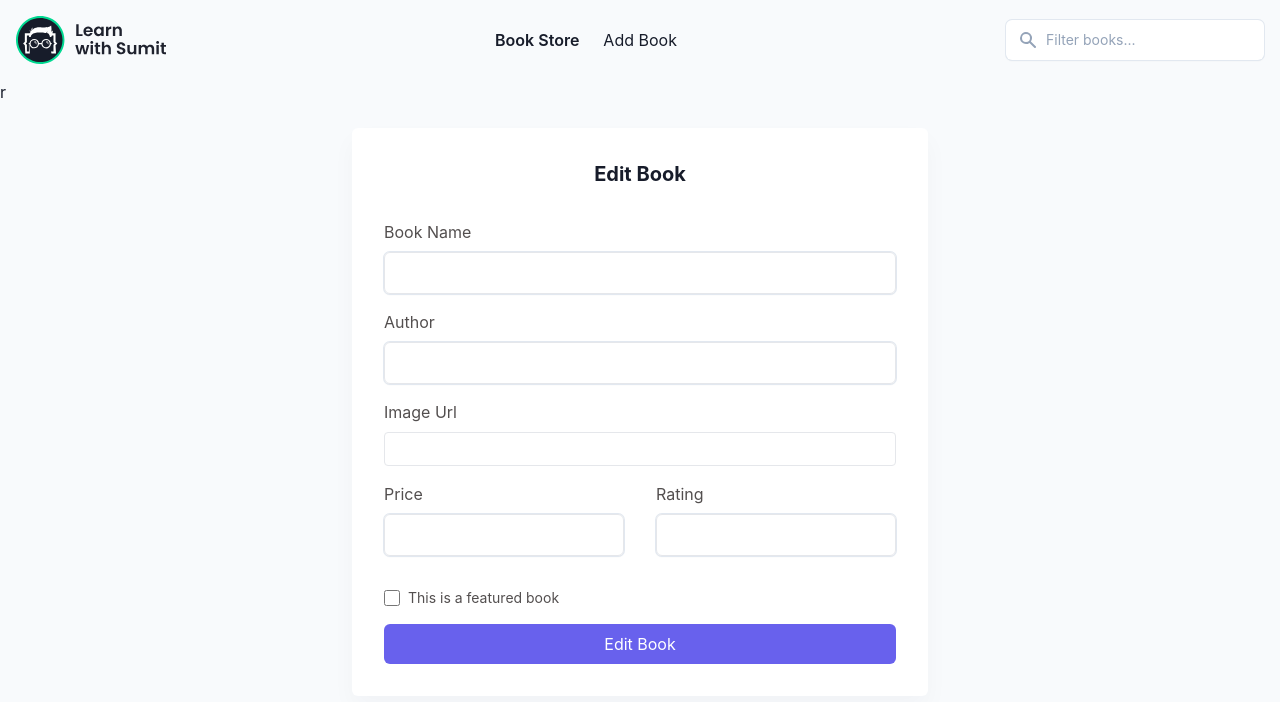
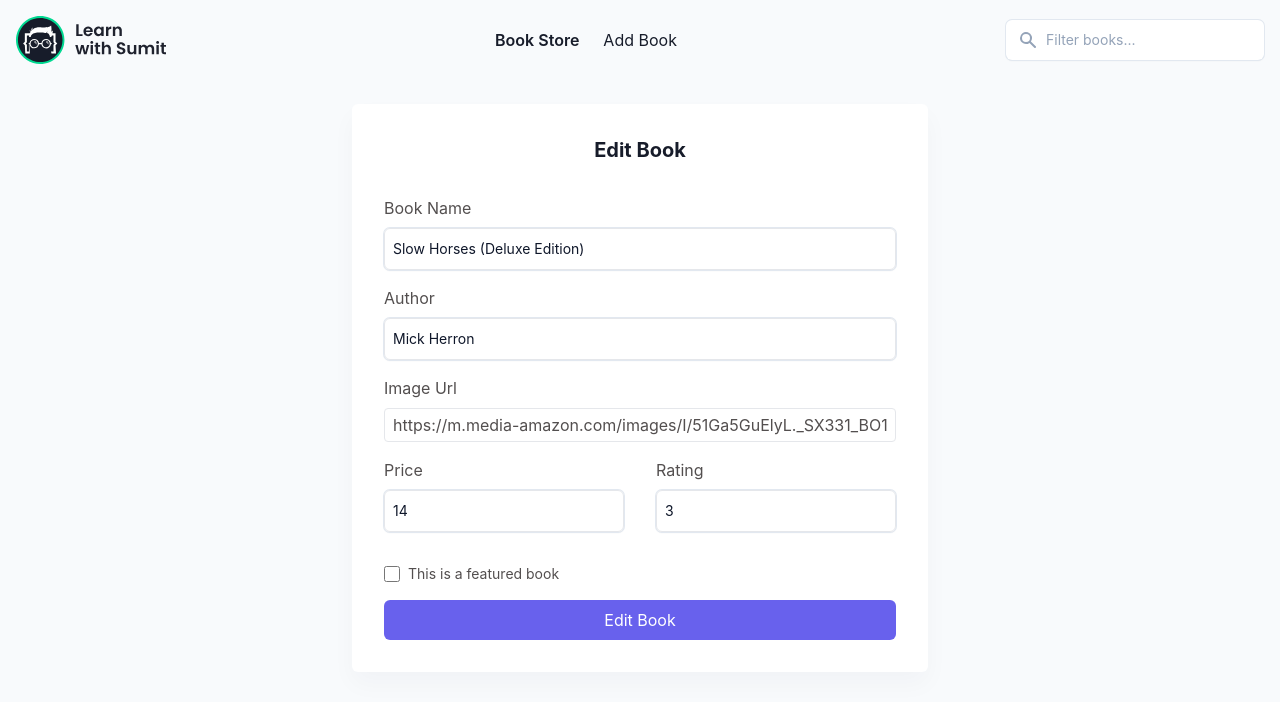
Before and after one commit to itznur07/rtk-query-book-store-app, a React (Create React App) app: page /books/edit/1 in a window 1280 px wide. Shown: the top 702 px of the page. Built offline with nearby package versions, Linux system fonts and the light colour scheme; data requests are answered from the project's data file.

Commit message:
Edit features

```diff
--- a/server/db.json
+++ b/server/db.json
@@ -46,10 +46,10 @@
       "id": 10
     },
     {
-      "name": "connect the dots",
-      "author": "HM Nayeem",
+      "name": "Dev connect the dots",
+      "author": "Stack Learner",
       "thumbnail": "https://cdn.penguin.co.uk/dam-assets/books/9780241402122/9780241402122-jacket-large.jpg",
-      "price": "14",
+      "price": "6",
       "rating": "5",
       "featured": "on",
       "id": 11
--- a/src/components/Books/Book.js
+++ b/src/components/Books/Book.js
@@ -1,5 +1,7 @@
+import { Link } from "react-router-dom";
+
 const Book = ({ book }) => {
-  const { name, author, thumbnail, featured, rating, price } = book;
+  const { name, author, thumbnail, featured, rating, price, id } = book;
 
   return (
     <div className='book-card'>
@@ -12,6 +14,7 @@ const Book = ({ book }) => {
         <div className='flex items-center justify-between'>
           <span className='lws-badge'>{featured ? "featured" : "NAN"}</span>
           <div className='text-gray-500 space-x-2'>
+            <Link to={`/books/edit/${id}`}>
               <button type='button' className='lws-edit'>
                 <svg
                   fill='none'
@@ -27,6 +30,7 @@ const Book = ({ book }) => {
                   />
                 </svg>
               </button>
+            </Link>
             <button type='button' className='lws-deleteBook'>
               <svg
                 fill='none'
--- a/src/components/Books/Books.js
+++ b/src/components/Books/Books.js
@@ -31,17 +31,12 @@ const Books = () => {
 
           <div className='flex items-center space-x-4'>
             <button
-              onClick={() => handleStatus("all")}
               type='button'
               className={`lws-filter-btn all active-filter`}
             >
               All
             </button>
-            <button
-              onClick={() => handleStatus("featured")}
-              type='button'
-              className={`lws-filter-btn`}
-            >
+            <button type='button' className={`lws-filter-btn`}>
               Featured
             </button>
           </div>
--- a/src/components/EditBook/EditBook.js
+++ b/src/components/EditBook/EditBook.js
@@ -1,9 +1,26 @@
 import Form from "components/EditBook/Form";
+import LoadingSpinner from "components/shared/LoadingSpinner";
+import { useGetBookQuery } from "features/api/apiSlice";
+import { useParams } from "react-router-dom";
 
 const EditBook = () => {
+  const { id } = useParams();
+  const { data: book, isLoading, isError } = useGetBookQuery(id);
+
+  let content = null;
+  if (isLoading) {
+    content = <LoadingSpinner />;
+  }
+  if (!isLoading && isError) {
+    content = <div>There wan an error get video!</div>;
+  }
+  if (!isLoading && !isError && book) {
+    content = <Form book={book} />;
+  }
+
   return (
     <>
-      r<Form />
+        {content}
     </>
   );
 };
--- a/src/components/EditBook/Form.js
+++ b/src/components/EditBook/Form.js
@@ -1,16 +1,52 @@
-const Form = () => {
+import { useEditBookMutation } from "features/api/apiSlice";
+import { toast } from "react-toastify";
+
+const Form = ({ book }) => {
+  const { id, name, author, thumbnail, price, rating, featured } = book;
+  const [editBook, { isLoading, isError, isSuccess }] = useEditBookMutation();
+  console.log(isSuccess);
+  const handleEditSubmit = (e) => {
+    e.preventDefault();
+
+    const form = e.target;
+    const name = form.name.value;
+    const author = form.author.value;
+    const thumbnail = form.thumbnail.value;
+    const price = form.price.value;
+    const rating = form.rating.value;
+    const featured = form.featured.value;
+
+    const editInfo = {
+      name,
+      author,
+      thumbnail,
+      price,
+      rating,
+      featured,
+    };
+
+    editBook({ id: id, data: editInfo });
+
+    if (isSuccess === true) {
+      toast("Data edit successfully!");
+    }
+
+    form.reset();
+  };
+
   return (
     <main className='py-6 2xl:px-6'>
       <div className='container'>
         <div className='p-8 overflow-hidden bg-white shadow-cardShadow rounded-md max-w-xl mx-auto'>
           <h4 className='mb-8 text-xl font-bold text-center'>Edit Book</h4>
-          <form className='book-form'>
+          <form onSubmit={handleEditSubmit} className='book-form'>
             <div className='space-y-2'>
               <label htmlFor='lws-bookName'>Book Name</label>
               <input
                 required
                 className='text-input'
                 type='text'
+                defaultValue={name}
                 id='lws-bookName'
                 name='name'
               />
@@ -22,6 +58,7 @@ const Form = () => {
                 required
                 className='text-input'
                 type='text'
+                defaultValue={author}
                 id='lws-author'
                 name='author'
               />
@@ -33,6 +70,7 @@ const Form = () => {
                 required
                 className='text-input'
                 type='url'
+                defaultValue={thumbnail}
                 id='lws-thumbnail'
                 name='thumbnail'
               />
@@ -45,6 +83,7 @@ const Form = () => {
                   required
                   className='text-input'
                   type='number'
+                  defaultValue={price}
                   id='lws-price'
                   name='price'
                   min='0'
@@ -58,6 +97,7 @@ const Form = () => {
                   required
                   className='text-input'
                   type='number'
+                  defaultValue={rating}
                   id='lws-rating'
                   name='rating'
                   min='1'
@@ -71,6 +111,7 @@ const Form = () => {
                 id='lws-featured'
                 type='checkbox'
                 name='featured'
+                defaultValue={featured}
                 className='w-4 h-4'
               />
               <label htmlFor='lws-featured' className='ml-2 text-sm'>
@@ -79,8 +120,7 @@ const Form = () => {
             </div>
 
             <button type='submit' className='submit' id='lws-submit'>
-              Edit Book
-              {/* {isLoading ? "Updating..." : "Edit Book"} */}
+              {isLoading ? "Updating..." : "Edit Book"}
             </button>
           </form>
         </div>
--- a/src/features/api/apiSlice.js
+++ b/src/features/api/apiSlice.js
@@ -5,14 +5,22 @@ export const apiSlice = createApi({
   baseQuery: fetchBaseQuery({
     baseUrl: "http://localhost:9000/",
   }),
-  tagTypes: ["Books"],
+  tagTypes: ["Books", "Book"],
   endpoints: (builder) => ({
     /** Get Books Endpoints */
     getBooks: builder.query({
       query: () => ({
         url: "books",
       }),
+      keepUnusedDataFor: 200,
       providesTags: ["Books"],
+    }),
+    /** Get Book EndPoint */
+    getBook: builder.query({
+      query: (id) => ({
+        url: `books/${id}`,
+      }),
+      providesTags: (result, error, arg) => [{ type: "Book", id: arg }],
     }),
     /** Add Book Endpoints */
     addBook: builder.mutation({
@@ -23,7 +31,21 @@ export const apiSlice = createApi({
       }),
       invalidatesTags: ["Books"],
     }),
+    /** Edit Book EndPoint */
+    editBook: builder.mutation({
+      query: ({ id, data }) => ({
+        url: `books/${id}`,
+        method: "PATCH",
+        body: data,
+      }),
+      invalidatesTags: ["Books", "Book"],
+    }),
   }),
 });
 
-export const { useGetBooksQuery, useAddBookMutation } = apiSlice;
+export const {
+  useGetBooksQuery,
+  useAddBookMutation,
+  useGetBookQuery,
+  useEditBookMutation,
+} = apiSlice;
```
Lines whose indentation alone changed are shown as unchanged.
